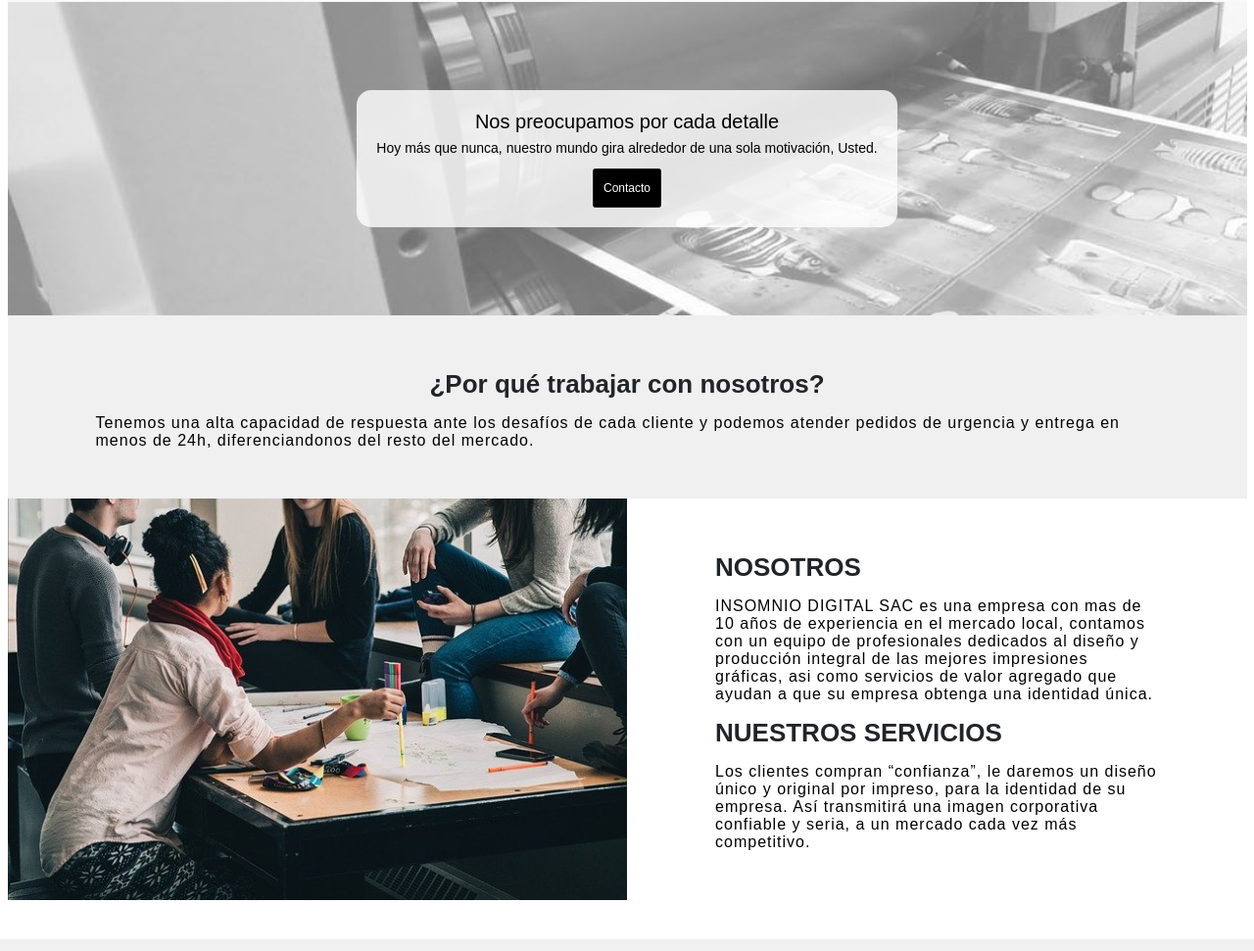
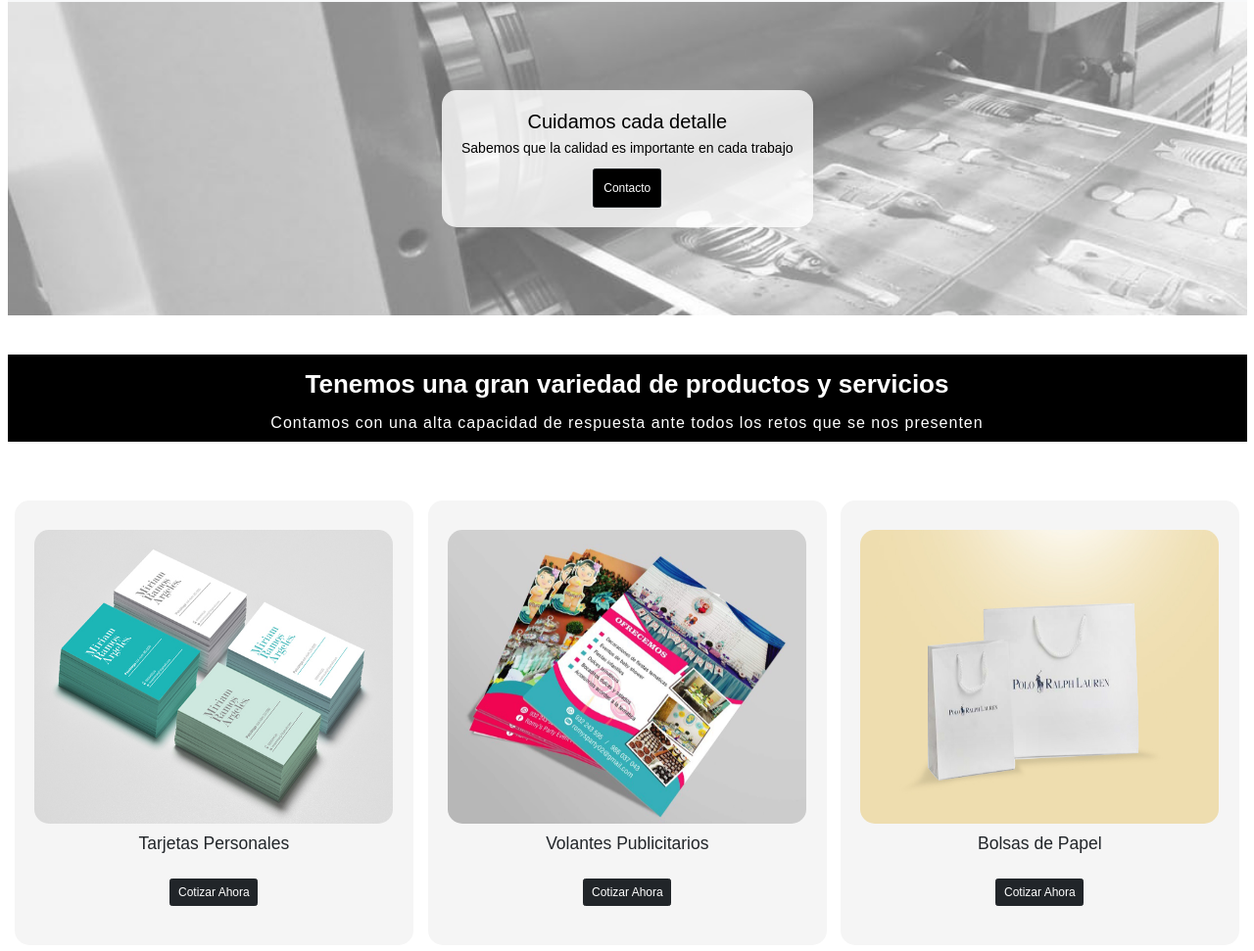
Before and after one commit to JoanJarab/proyecto-coder, a website: page vistas/servicios.html in a window 1280 px wide. Shown: the part 81-1052 px from the top of the page at 98% size. Drawn offline with nearby package versions, Linux system fonts and the light colour scheme.

Commit message:
pagina servicios terminada

```diff
--- a/sass/main.scss
+++ b/sass/main.scss
@@ -5,6 +5,7 @@
 @import "./parciales/nosotros";
 @import "./parciales/contacto";
 @import "./parciales/clientes";
+@import "./parciales/servicios";
 
 
 /* BEM:
--- a/sass/parciales/_footer.scss
+++ b/sass/parciales/_footer.scss
@@ -5,6 +5,7 @@
 .footer{
     background-color: rgb(240, 240, 240);
     padding: 4rem 0 4rem 0;
+    margin-top: 4rem;
 
   &__navegacion ul{
     padding-left:0;
--- a/sass/parciales/_home.scss
+++ b/sass/parciales/_home.scss
@@ -150,6 +150,7 @@
 
   .articulos{
     background-color: white;
+    overflow: hidden;
 
   &__caja{
     background-color: rgb(245, 245, 245);
--- a/sass/parciales/_nosotros.scss
+++ b/sass/parciales/_nosotros.scss
@@ -78,3 +78,9 @@
     }
 
   }
+
+  /* no separar imagen de contenido del footer */
+
+  .footerNosotros {
+    margin-top: 0!important;
+  }
--- a/sass/parciales/_reset.scss
+++ b/sass/parciales/_reset.scss
@@ -14,8 +14,3 @@
 html {
     font-size: 62.5%;
 }
-
-
-.footer{
-  margin-top: 4rem;
-}
--- /dev/null
+++ b/sass/parciales/_servicios.scss
@@ -0,0 +1,96 @@
+.portadaServicios {
+  color: white;
+  background-image: url("../../imagenes/portadaNosotros.jpg");
+  background-size: cover;
+  background-repeat: no-repeat;
+  padding: 0;
+  height: 40vh;
+
+  &__callToAction {
+    padding: 2rem;
+    background-color: rgba(255, 255, 255, 0.8);
+    color: black;
+    border-radius: 1.5rem;
+    font-size: 1.4rem;
+  }
+
+  &__btn {
+    color: white;
+    padding: 1rem;
+    background-color: black;
+    font-size: 1.2rem;
+  }
+}
+
+.articuloServicio {
+  background-color: white;
+  max-width: 100%;
+
+  &__caja {
+    background-color: rgb(245, 245, 245);
+    border-radius: 1.5rem;
+    padding: 3rem 0;
+    margin: 2rem 0;
+  }
+  &__caja:hover {
+    background-color: rgb(235, 235, 235);
+  }
+
+  &__caja--img {
+    height: 30rem;
+    max-width: 90%;
+    border-radius: 1.5rem;
+  }
+
+  &__caja--titulo {
+    padding: 1rem;
+    font-size: 1.75rem;
+  }
+
+  &__caja--texto {
+    width: 80%;
+    margin: 0px auto;
+    font-size: 1.2rem;
+  }
+
+  &--btn {
+    margin: 1rem auto;
+    font-size: 1.2rem;
+  }
+}
+
+
+.contenidoServicios{
+
+
+  &__titulo{
+    text-align: left;
+    font-size: 2.6rem; /* 26px */
+    font-weight: 700;
+    margin: 1.5rem 0; /* 15px */
+    padding: 0 5rem;
+  }
+
+  &__texto{
+    color: white;
+    font-size: 1.6rem; /* 16px */
+    font-weight: 400;
+    text-align: left;
+    line-height: 1.8rem; /* 18px */
+    letter-spacing: 0.1rem; /* 1px */
+    padding: 0 5rem;
+    text-align: center;
+  }
+  &__primerTexto{
+      background-color: black;
+      margin: 4rem 0;
+
+  }
+  &__titulo2{
+    color: white;
+    font-size: 2.6rem; /* 26px */
+    font-weight: 700;
+    margin: 1.5rem 0; /* 15px */
+  }
+
+}
--- a/vistas/servicios.html
+++ b/vistas/servicios.html
@@ -69,48 +69,79 @@
         <div class="col-md-12">
 
             <section class="d-flex justify-content-center align-items-center portadaNosotros">
-                        <div class="text-center portadaNosotros__callToAction">
-                                <h2 class="portadaNosotros__titulo">Nos preocupamos por cada detalle</h1>
-                                <p class="portadaNosotros__texto">Hoy más que nunca, nuestro mundo gira alrededor de una sola motivación, Usted.</p>
-                                <a href="../vistas/contacto.html" class="text-white fw-bold"><button type="button" class="btn btn-dark portadaNosotros__btn">Contacto</button></a>
+                        <div class="text-center portadaServicios__callToAction" data-aos="zoom-in">
+                                <h2 class="portadaServicios__titulo">Cuidamos cada detalle</h1>
+                                <p class="portadaServicios__texto">Sabemos que la calidad es importante en cada trabajo</p>
+                                <a href="../vistas/contacto.html" class="text-white fw-bold"><button type="button" class="btn btn-dark portadaServicios__btn">Contacto</button></a>
                         </div>
             </section>     <!-- Fin de Portada-->
         </div>
     </div>
 
 <!-- =================================================================================
-                        NOSOTROS - MAIN - CONTENIDO
+                        SERVICIOS - MAIN - CONTENIDO
 ======================================================================================-->
 
 
-            <div class="container-fluid text-center contenidoNosotros">
-                <div class="row justify-content-center">
-                    <div class="col-md-12 contenidoNosotros__primerTexto">
-                        <h2 class="contenidoNosotros__titulo2">¿Por qué trabajar con nosotros?</h2>
-                        <p class="contenidoNosotros__texto">Tenemos una alta capacidad de respuesta ante los desafíos de cada cliente y podemos atender pedidos de urgencia y entrega en menos de 24h, diferenciandonos del resto del mercado.
-                        </p>
-                    </div>
-                    <div class="col-md-6 contenidoNosotros--bg">
-                    </div>
-                    <div class="col-md-6 contenidoNosotros--txt">
-                        <h2 class="contenidoNosotros__titulo">NOSOTROS</h2>
-                        <p class="contenidoNosotros__texto">INSOMNIO DIGITAL SAC es una empresa con mas de 10 años de experiencia en
-                            el
-                            mercado local, contamos con un equipo de profesionales dedicados al diseño y producción
-                            integral de las mejores impresiones gráficas, asi como servicios de valor agregado que
-                            ayudan a que su empresa obtenga una identidad única.
-                        </p>
-                        <h2 class="contenidoNosotros__titulo">NUESTROS SERVICIOS</h2>
-                        <p class="contenidoNosotros__texto">Los clientes compran “confianza”, le daremos un diseño único y
-                            original
-                            por impreso, para la identidad de su empresa.
-                            Así transmitirá una imagen corporativa confiable y seria, a un mercado cada vez más
-                            competitivo.
-                        </p>
-                    </div>
+<div class="container-fluid text-center contenidoServicios">
+    <div class="row justify-content-center">
+        <div class="col-md-12 contenidoServicios__primerTexto" data-aos="fade-up">
+            <h2 class="contenidoServicios__titulo2">Tenemos una gran variedad de productos y servicios</h2>
+            <p class="contenidoServicios__texto">Contamos con una alta capacidad de respuesta ante todos los retos que se nos presenten
+            </p>
+        </div>
+
+
+    </div>
+</div>
+
+            <section class="container-fluid articuloServicio">
+                <div class="row justify-content-around">
+                        <div class="col-md-4 text-center">
+                            <article class="articuloServicio__caja" data-aos="flip-left">
+                                <img class="articuloServicio__caja--img" src="../imagenes/servicios/tarjetas.jpg" alt="Tarjetas Personales" />
+                                <h3 class="articuloServicio__caja--titulo">Tarjetas Personales</h3>
+                                <a href="./contacto.html" target="_blank"><button type="button" class="btn btn-dark articulos--btn">Cotizar Ahora</button></a>
+                            </article>
+                        </div>
+                        <div class="col-md-4 text-center">
+                            <article class="articuloServicio__caja" data-aos="flip-right">
+                                <img class="articuloServicio__caja--img" src="../imagenes/servicios/volantes.jpg" alt="Volantes Publicitarios" />
+                                <h3 class="articuloServicio__caja--titulo">Volantes Publicitarios</h3>
+                                <a href="./contacto.html" target="_blank"><button type="button" class="btn btn-dark articulos--btn">Cotizar Ahora</button></a>
+                            </article>
+                        </div>
+                        <div class="col-md-4 text-center">
+                            <article class="articuloServicio__caja" data-aos="flip-left">
+                                <img class="articuloServicio__caja--img" src="../imagenes/servicios/bolsasPapel.jpg" alt="Bolsas de Papel" />
+                                <h3 class="articuloServicio__caja--titulo">Bolsas de Papel</h3>
+                                <a href="./contacto.html" target="_blank"><button type="button" class="btn btn-dark articulos--btn">Cotizar Ahora</button></a>
+                            </article>
+                        </div>
+                        <div class="col-md-4 text-center">
+                            <article class="articuloServicio__caja" data-aos="flip-right">
+                                <img class="articuloServicio__caja--img" src="../imagenes/servicios/cuadernos.jpg" alt="Cuadernos Anillados" />
+                                <h3 class="articuloServicio__caja--titulo">Cuadernos Anillados</h3>
+                                <a href="./contacto.html" target="_blank"><button type="button" class="btn btn-dark articulos--btn">Cotizar Ahora</button></a>
+                            </article>
+                        </div>
+                        <div class="col-md-4 text-center">
+                            <article class="articuloServicio__caja" data-aos="flip-left">
+                                <img class="articuloServicio__caja--img" src="../imagenes/servicios/folders.jpg" alt="Folders Empresariales" />
+                                <h3 class="articuloServicio__caja--titulo">Folders Empresariales</h3>
+                                <a href="./contacto.html" target="_blank"><button type="button" class="btn btn-dark articulos--btn">Cotizar Ahora</button></a>
+                            </article>
+                        </div>
+                        <div class="col-md-4 text-center">
+                            <article class="articuloServicio__caja" data-aos="flip-right">
+                                <img class="articuloServicio__caja--img" src="../imagenes/servicios/visualMerchandising.JPG" alt="" />
+                                <h3 class="articuloServicio__caja--titulo">Visual Merchandising</h3>
+                                <a href="./contacto.html" target="_blank"><button type="button" class="btn btn-dark articulos--btn">Cotizar Ahora</button></a>
+                            </article>
+                        </div>
 
                 </div>
-            </div>
+                </section>
 
 
     </main><!-- acaba mi página y empieza el footer-->
```
Also changed, not shown: vistas/clientes.html (+3 -3 lines), vistas/nosotros.html (+1 -1 lines), estilos/main.css, imagenes/servicios/bolsasPapel.jpg (added), imagenes/servicios/cuadernos.jpg (added), imagenes/servicios/folders.jpg (added), imagenes/servicios/tarjetas.jpg (added), imagenes/servicios/visualMerchandising.JPG (added), imagenes/servicios/volantes.jpg (added).
